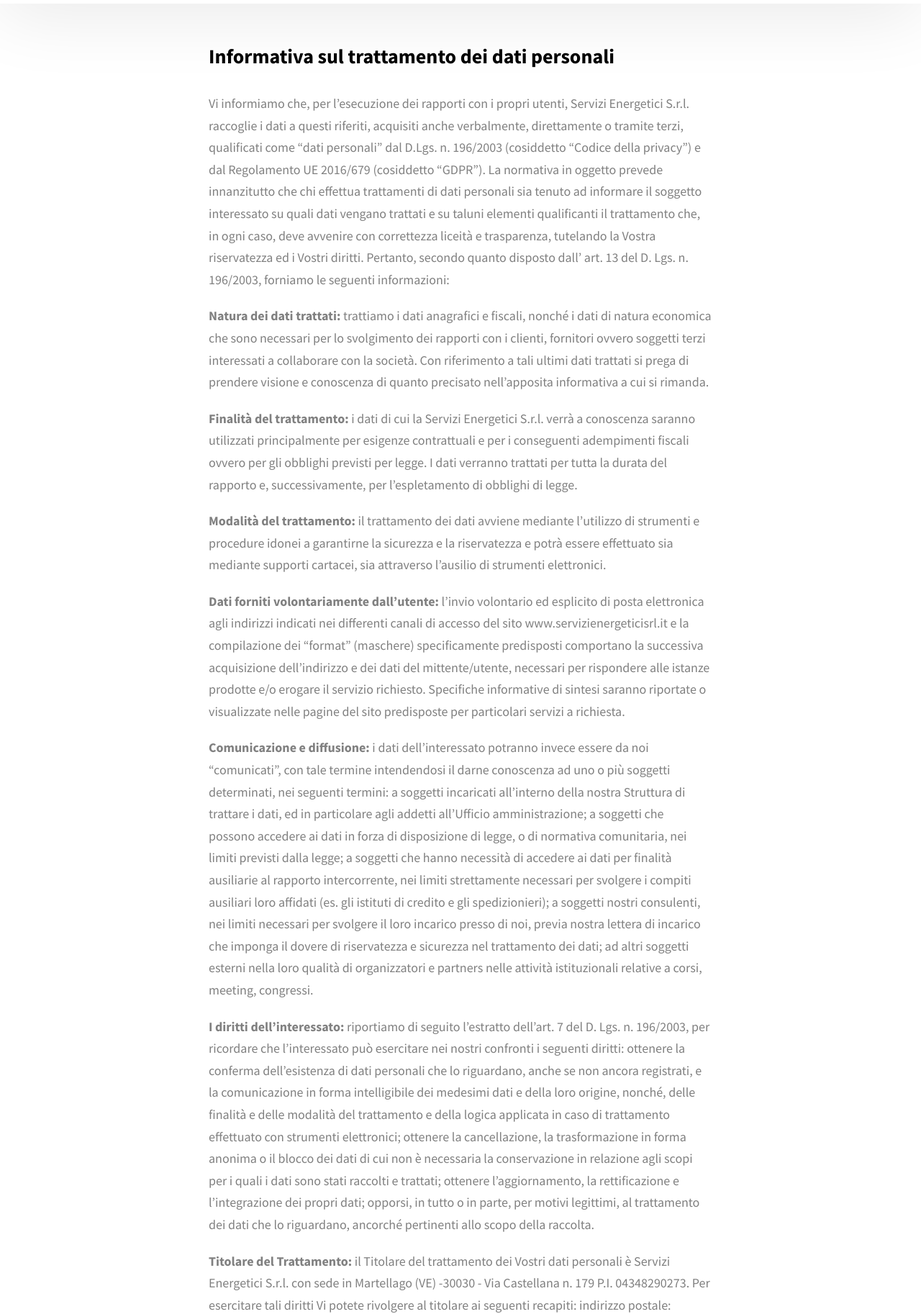
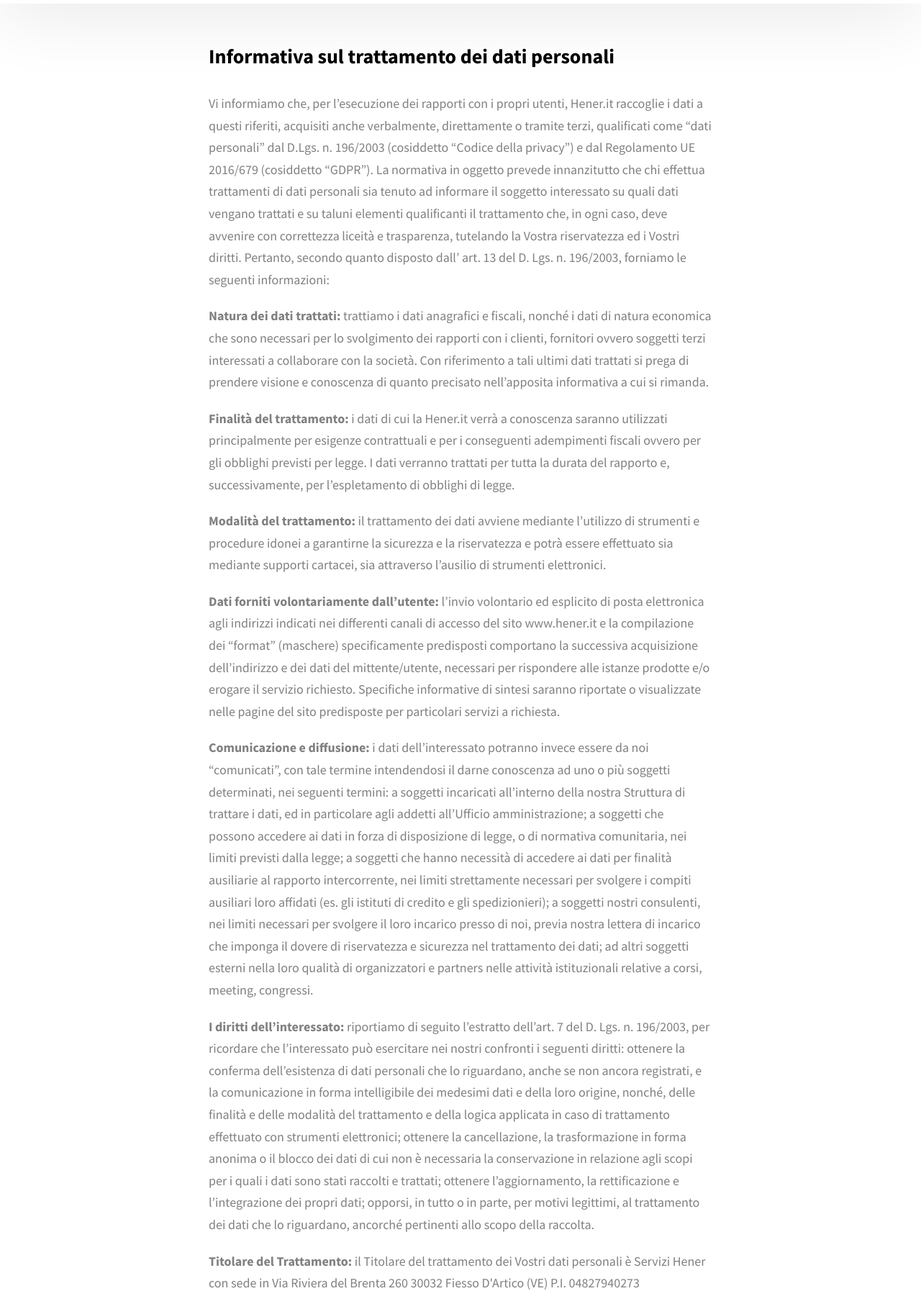
Before and after one commit to endrithalimaj/hener, a website: page privacy_policy.html in a window 1280 px wide. Shown: the part 83-1909 px from the top of the page at 72% size. Drawn offline with Linux system fonts and the light colour scheme.

Commit message:
Update privacy_policy.html

```diff
--- a/privacy_policy.html
+++ b/privacy_policy.html
@@ -82,9 +82,8 @@
           <div class="project-details__desc">
             <h3 class="project-details__content-title">Informativa sul trattamento dei dati personali</h3>
             <p class="project-details__desc-para">
-              Vi informiamo che, per l’esecuzione dei rapporti con i propri utenti, Servizi Energetici S.r.l. raccoglie
-              i
-              dati a questi riferiti, acquisiti anche verbalmente, direttamente o tramite terzi, qualificati come “dati
+              Vi informiamo che, per l’esecuzione dei rapporti con i propri utenti, Hener.it raccoglie
+              i dati a questi riferiti, acquisiti anche verbalmente, direttamente o tramite terzi, qualificati come “dati
               personali” dal D.Lgs. n. 196/2003 (cosiddetto “Codice della privacy”) e dal Regolamento UE 2016/679
               (cosiddetto “GDPR”). La normativa in oggetto prevede innanzitutto che chi effettua trattamenti di dati
               personali sia tenuto ad informare il soggetto interessato su quali dati vengano trattati e su taluni
@@ -100,9 +99,8 @@
               conoscenza di quanto precisato nell’apposita informativa a cui si rimanda.
             </p>
             <p class="project-details__desc-para">
-              <strong>Finalità del trattamento:</strong> i dati di cui la Servizi Energetici S.r.l. verrà a conoscenza
-              saranno utilizzati
-              principalmente per esigenze contrattuali e per i conseguenti adempimenti fiscali ovvero per gli obblighi
+              <strong>Finalità del trattamento:</strong> i dati di cui la Hener.it verrà a conoscenza
+              saranno utilizzati principalmente per esigenze contrattuali e per i conseguenti adempimenti fiscali ovvero per gli obblighi
               previsti per legge. I dati verranno trattati per tutta la durata del rapporto e, successivamente, per
               l’espletamento di obblighi di legge.
             </p>
@@ -113,7 +111,7 @@
             </p>
             <p class="project-details__desc-para">
               <strong>Dati forniti volontariamente dall’utente:</strong> l’invio volontario ed esplicito di posta
-              elettronica agli indirizzi indicati nei differenti canali di accesso del sito www.servizienergeticisrl.it
+              elettronica agli indirizzi indicati nei differenti canali di accesso del sito www.hener.it
               e la compilazione dei “format” (maschere) specificamente predisposti comportano la successiva acquisizione
               dell’indirizzo e dei dati del mittente/utente, necessari per rispondere alle istanze prodotte e/o erogare
               il servizio richiesto. Specifiche informative di sintesi saranno riportate o visualizzate nelle pagine del
@@ -150,12 +148,7 @@
             </p>
             <p class="project-details__desc-para">
               <strong>Titolare del Trattamento:</strong> il Titolare del trattamento dei Vostri dati personali è Servizi
-              Energetici S.r.l. con sede in Martellago (VE) -30030 - Via Castellana n. 179 P.I. 04348290273.
-
-              Per esercitare tali diritti Vi potete rivolgere al titolare ai seguenti recapiti:
-              indirizzo postale: Martellago (VE) -30030 - Via Castellana n. 179
-              indirizzo di posta elettronica: amministrazione@servizienergeticisrl.it PEC
-              servizi.energetici@legalmail.it
+              Hener con sede in Via Riviera del Brenta 260 30032 Fiesso D'Artico (VE) P.I. 04827940273
             </p>
           </div>
         </div>
```
